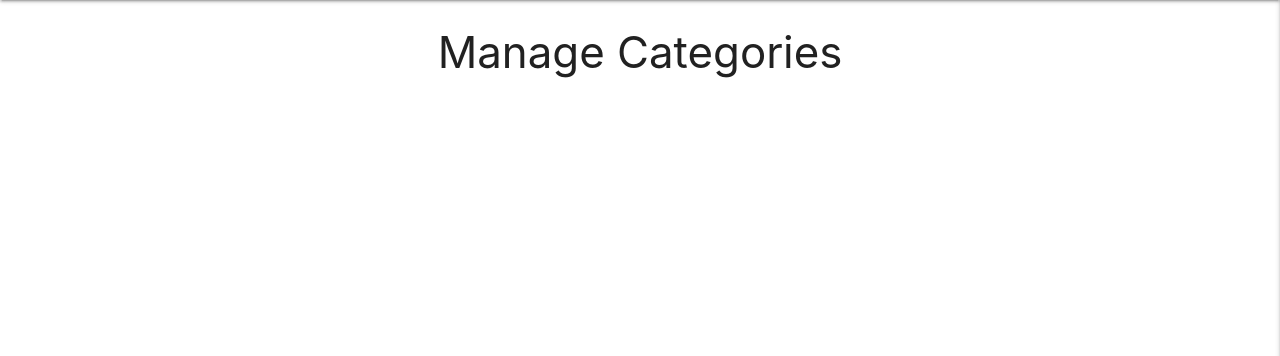
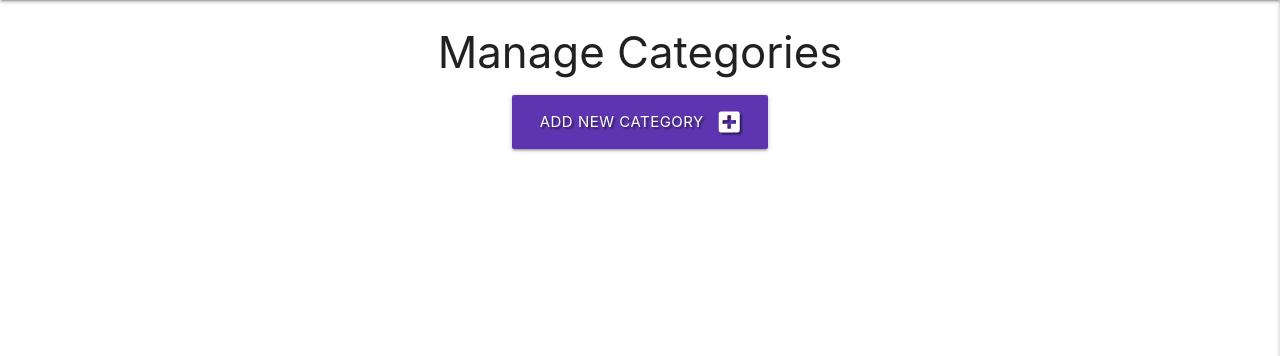
Before and after one commit to Brian-FullStack/task_manager, a Flask app: page /get_categories in a window 1280 px wide. Shown: the part 64-420 px from the top of the page. Run offline with Flask 2, Linux system fonts and the light colour scheme; data that the repository does not hold is empty; some libraries are stand-ins or nearby versions.

Commit message:
Added option to add category to db

```diff
--- a/app.py
+++ b/app.py
@@ -153,6 +153,19 @@ def get_categories():
     return render_template("categories.html", categories=categories)
 
 
+@app.route("/add_categories", methods=["GET", "POST"])
+def add_categories():
+    if request.method == "POST":
+        category = {
+            "category_name": request.form.get("category_name")
+        }
+        mongo.db.categories.insert_one(category)
+        flash("New Category Added!")
+        return redirect(url_for('get_categories'))
+
+    return render_template("add_category.html")
+
+
 if __name__ == "__main__":
     app.run(host=os.environ.get("IP"),
             port=int(os.environ.get("PORT")),
--- a/templates/categories.html
+++ b/templates/categories.html
@@ -2,6 +2,14 @@
 {% block content %}
 
 <h3 class="center-align">Manage Categories</h3>
+
+<div class="row">
+    <div class="col s12 center-align">
+        <a href="{{ url_for('add_categories') }}" class="btn-large deep-purple darken-1 text-shadow">
+            Add New Category <i class="fas fa-plus-square right"></i>
+        </a>
+    </div>
+</div>
 
 <div class="row">
     {% for category in categories %}
```
Also changed, not shown: templates/add_category.html (added, +31 -0 lines).
